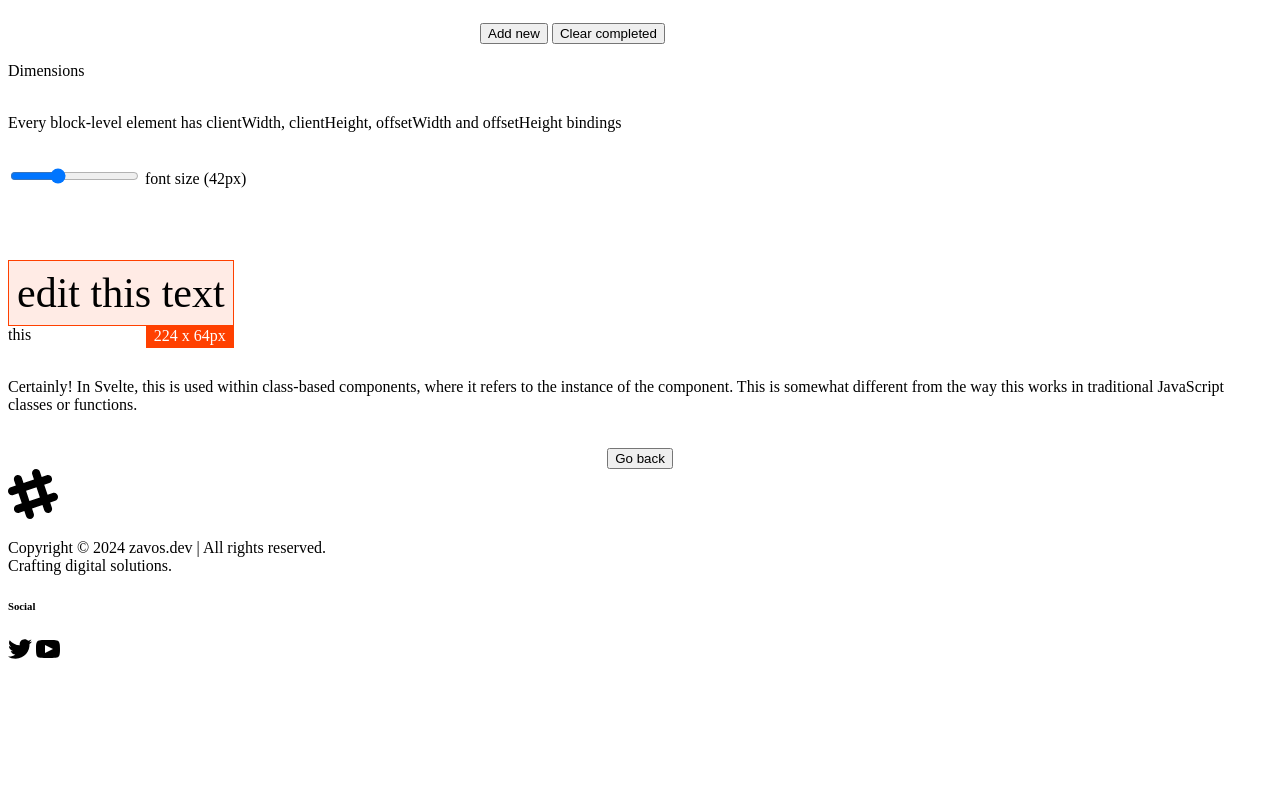
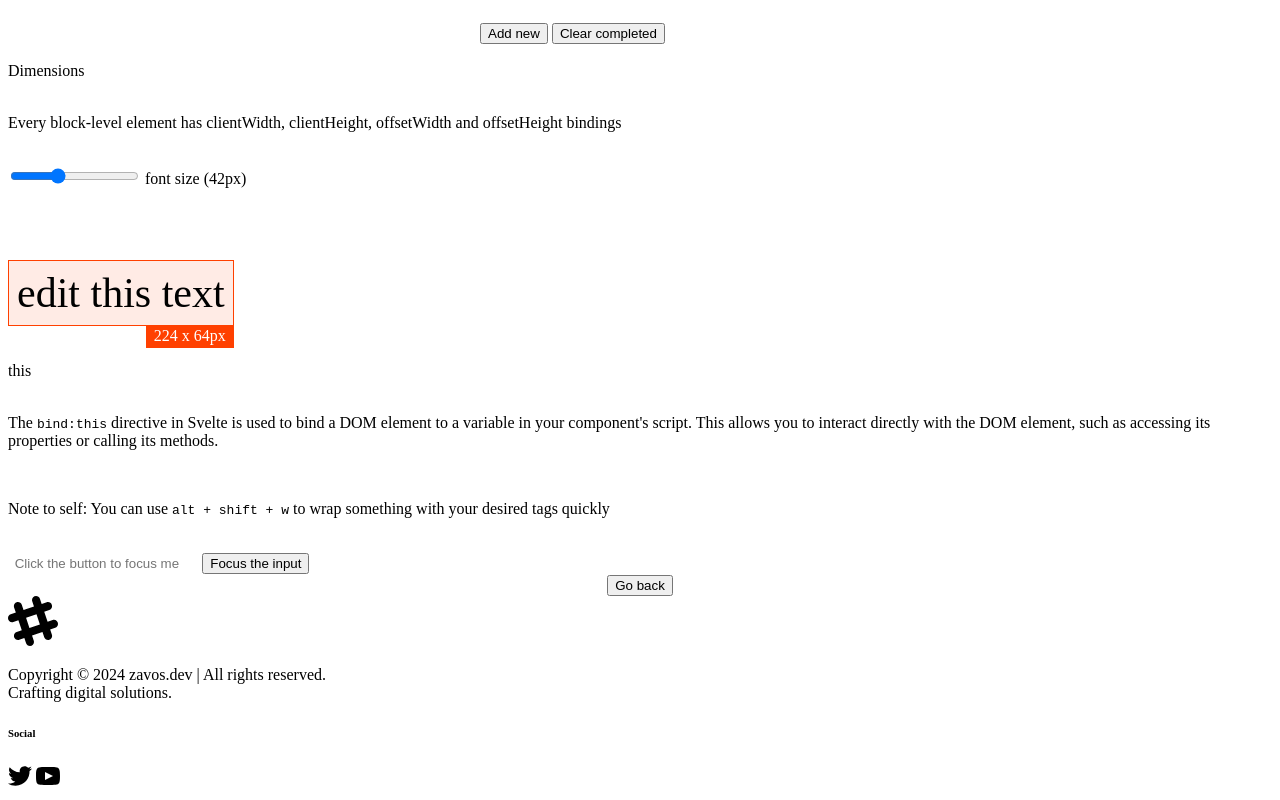
Before and after one commit to kzavos/svelte-training, a SvelteKit app: page /projects/project-11 in a window 1280 px wide. Shown: the part 842-1642 px from the top of the page. Before the commit the page ends 1515 px from the top, so only its background shows below. Built offline with nearby package versions, Linux system fonts and the light colour scheme.

Commit message:
Finish >this< part of the tutorial

```diff
--- a/src/routes/projects/project-11/+page.svelte
+++ b/src/routes/projects/project-11/+page.svelte
@@ -27,6 +27,17 @@
 	let h;
 	let size = 42;
 	let text = 'edit this text';
+
+	// this
+
+	let inputElement; // Variable to hold the DOM element reference
+
+	function focusInput() {
+		// Use the bound reference to access the DOM element
+		if (inputElement) {
+			inputElement.focus();
+		}
+	}
 </script>
 
 <article class="container mx-auto max-w-3xl break-words px-4 py-8">
@@ -109,16 +120,32 @@
 		<span class="size">{w} x {h}px</span>
 	</div>
 	<br />
+	<br />
+	<br />
 	<div class="prose text-3xl font-bold">this</div>
 	<br />
 	<div class="prose text-lg leading-relaxed">
 		<p>
-			Certainly! In Svelte, this is used within class-based components, where it refers to the
-			instance of the component. This is somewhat different from the way this works in traditional
-			JavaScript classes or functions.
+			The <code>bind:this</code> directive in Svelte is used to bind a DOM element to a variable in your
+			component's script. This allows you to interact directly with the DOM element, such as accessing
+			its properties or calling its methods.
+		</p>
+		<br />
+		<p class="italic">
+			Note to self: You can use <code>alt + shift + w</code> to wrap something with your desired tags
+			quickly
 		</p>
 	</div>
 	<br />
+	<div>
+		<input
+			class="w-full max-w-xs"
+			bind:this={inputElement}
+			type="text"
+			placeholder="Click the button to focus me"
+		/>
+		<button class="btn" on:click={focusInput}>Focus the input</button>
+	</div>
 </article>
 
 <style>
```
